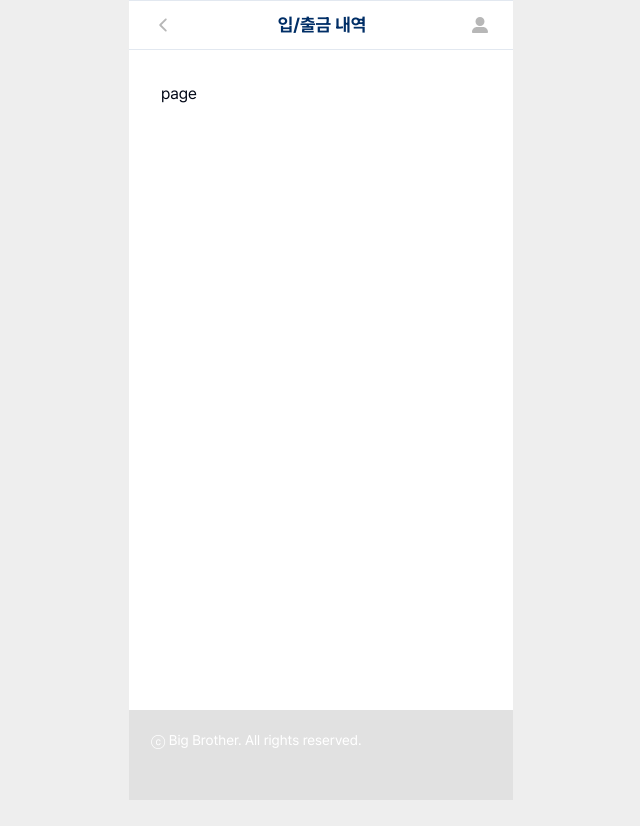
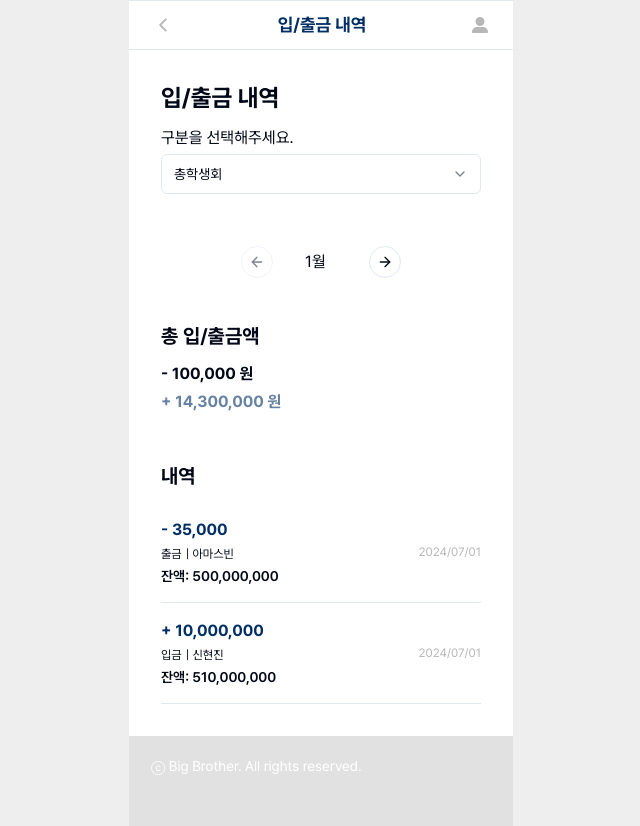
Before and after one commit to developthreefeet/big-brother-FE, a Next.js app: page /transaction in a window 1280 px wide. Shown: the whole page, without its empty margins (319-959 px from the left). Before the commit the page ends 800 px from the top, so only its background shows below. Built offline with nearby package versions, Linux system fonts and the light colour scheme.

Commit message:
style: 입/출금 내역 detail 페이지 퍼블리싱

```diff
--- a/src/app/transaction/page.tsx
+++ b/src/app/transaction/page.tsx
@@ -1,7 +1,57 @@
+import MonthComponent from '@/views/transaction/MonthComponent';
+import TransactionListComponent from '@/views/transaction/TransactionListComponent';
+import OrganizationTitleSelectComponent from '@/widgets/OrganizationSelectComponent';
+import Title from '@/widgets/Title';
 import React from 'react';
 
 const page = () => {
-  return <div>page</div>;
+  const transactionItems = [
+    {
+      trans_id: 'trans1',
+      corporate_number: '123435333321',
+      bank_account_number: '123-422312',
+      trans_direction: 'withdraw',
+      deposit: '',
+      withdraw: '35,000',
+      balance: '500,000,000',
+      trans_date: '2024-07-01T12:00:00Z',
+      trans: '아마스빈',
+    },
+    {
+      trans_id: 'trans2',
+      corporate_number: '123435333321',
+      bank_account_number: '123-422312',
+      trans_direction: 'deposit',
+      deposit: '10,000,000',
+      withdraw: '',
+      balance: '510,000,000',
+      trans_date: '2024-07-01T12:00:00Z',
+      trans: '신현진',
+    },
+  ];
+
+  return (
+    <div className="flex flex-col space-y-14">
+      <div className="flex flex-col space-y-3">
+        <Title text="입/출금 내역" />
+        <OrganizationTitleSelectComponent />
+      </div>
+      <div className="flex flex-col space-y-12">
+        <MonthComponent />
+        <div className="flex flex-col space-y-3">
+          <p className="text-xl font-bold">총 입/출금액</p>
+          <div className="flex flex-col space-y-1 font-bold">
+            <p>- 100,000 원</p>
+            <p className="text-blue-300">+ 14,300,000 원</p>
+          </div>
+        </div>
+        <div className="flex flex-col space-y-3">
+          <p className="text-xl font-bold">내역</p>
+          <TransactionListComponent list={transactionItems} />
+        </div>
+      </div>
+    </div>
+  );
 };
 
 export default page;
--- /dev/null
+++ b/src/views/transaction/TransactionListComponent.tsx
@@ -0,0 +1,33 @@
+import { formatDate } from '@/shared/lib/utils';
+import { TransactionListComponentProps } from '@/shared/types/type';
+import DateText from '@/widgets/DateText';
+
+const TransactionListComponent = ({ list }: TransactionListComponentProps) => {
+  return (
+    <div className="flex flex-col">
+      {list.map((item, index) => (
+        <div key={index} className="py-4 px-0 border-b ">
+          <div className="flex justify-between items-center">
+            <div className="flex flex-col space-y-1">
+              <p className="text-md font-bold text-blue-500">
+                {item.trans_direction === 'deposit'
+                  ? '+ ' + item.deposit
+                  : '- ' + item.withdraw}
+              </p>
+              <div className="flex space-x-1 text-xs">
+                <p>{item.trans_direction === 'deposit' ? '입금' : '출금'}</p>
+                <p>| {item.trans}</p>
+              </div>
+              <span className="text-sm font-semibold">
+                잔액: <span>{item.balance}</span>
+              </span>
+            </div>
+            <DateText date={formatDate(item.trans_date)} />
+          </div>
+        </div>
+      ))}
+    </div>
+  );
+};
+
+export default TransactionListComponent;
```
Also changed, not shown: src/shared/types/type.ts (+21 -5 lines).
